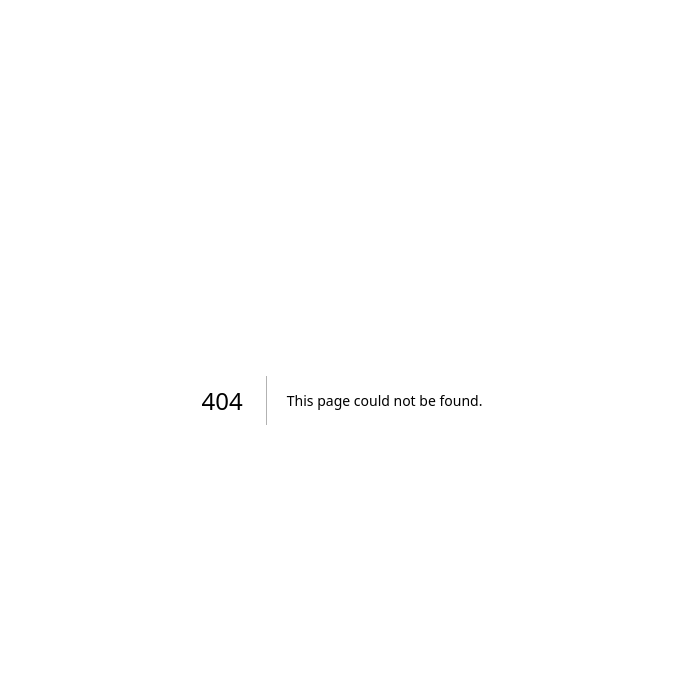
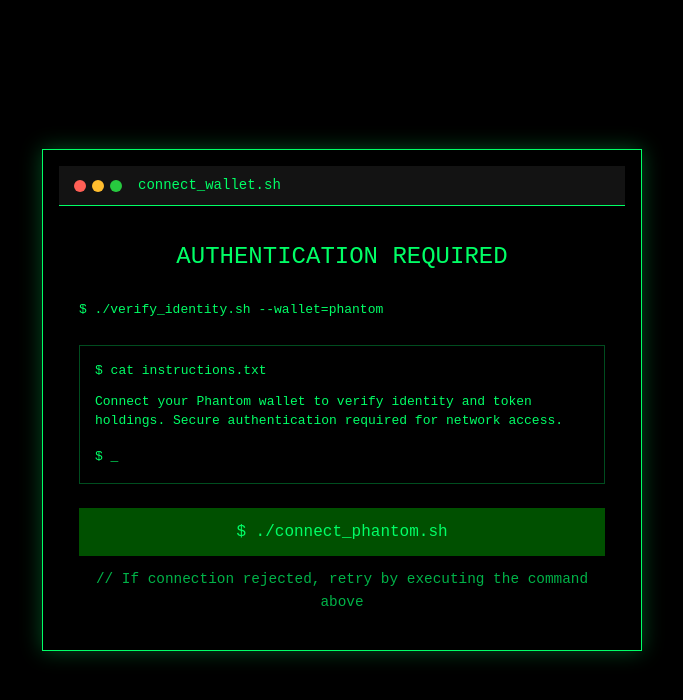
Before and after one commit to internetmemes3/terminal, a Next.js app: page /verify in a window 1280 px wide. Before the commit this address had no page. Shown: the top 700 px of the page, without its empty margins (298-981 px from the left). Built offline with nearby package versions, Linux system fonts and the light colour scheme.

Commit message:
terminal

```diff
--- a/src/app/boot/boot.css
+++ b/src/app/boot/boot.css
@@ -78,7 +78,7 @@
   margin-right: 0.5rem;
 }
 
-/* Scrollbar Styling */
+
 .boot-content::-webkit-scrollbar {
   width: 8px;
 }
--- a/src/app/components/Actions.js
+++ b/src/app/components/Actions.js
@@ -5,7 +5,7 @@
   const router = useRouter();
 
   const handleConnect = () => {
-    router.push('/boot');
+    router.push('/verify');
   };
 
   return (
--- a/src/app/styles/accessProtocol.css
+++ b/src/app/styles/accessProtocol.css
@@ -19,10 +19,12 @@
   grid-template-columns: repeat(4, 1fr);
   gap: 1rem;
   margin-bottom: 3rem;
+  padding: 1rem;
 }
 
 .protocol-step {
   border: 1px solid var(--terminal-green);
+  border-radius: 5px;
   padding: 1.5rem;
   transition: background-color 0.3s ease, transform 0.2s ease;
   cursor: pointer;
--- /dev/null
+++ b/src/app/verify/page.js
@@ -0,0 +1,77 @@
+'use client';
+import { useState, useEffect } from 'react';
+import '../terminal.css';
+import './verify.css';
+
+export default function VerifyPage() {
+  const [connecting, setConnecting] = useState(false);
+  const [showCursor, setShowCursor] = useState(true);
+
+  const handleConnect = () => {
+    setConnecting(true);
+    setTimeout(() => {
+      window.location.href = '/boot';
+    }, 1500);
+  };
+
+  useEffect(() => {
+    const cursorInterval = setInterval(() => {
+      setShowCursor(prev => !prev);
+    }, 500);
+
+    return () => {
+      clearInterval(cursorInterval);
+    };
+  }, []);
+
+  return (
+    <div className="verify-container">
+      <div className="terminal-window verify-terminal">
+        <div className="terminal-header">
+          <span className="terminal-dot dot-red"></span>
+          <span className="terminal-dot dot-yellow"></span>
+          <span className="terminal-dot dot-green"></span>
+          <span className="terminal-name">connect_wallet.sh</span>
+        </div>
+
+        <div className="terminal-content">
+          <div className="authentication-header">
+            AUTHENTICATION REQUIRED
+          </div>
+
+          <div className="command-line">
+            $ ./verify_identity.sh --wallet=phantom
+          </div>
+
+          <div className="instructions-box">
+            <div className="instructions-command">
+              $ cat instructions.txt
+            </div>
+            <div className="instructions-content">
+              Connect your Phantom wallet to verify
+              identity and token holdings.
+              Secure authentication required for
+              network access.
+            </div>
+            <div className="terminal-cursor">
+            <span className="command-prompt">$ </span>
+            <span style={{ opacity: showCursor ? 1 : 0 }}>_</span>
+          </div>
+          </div>
+
+          <button
+            className="connect-button"
+            onClick={handleConnect}
+            disabled={connecting}
+          >
+            {connecting ? 'Connecting...' : '$ ./connect_phantom.sh'}
+          </button>
+
+          <div className="help-text">
+            // If connection rejected, retry by executing the command above
+          </div>
+        </div>
+      </div>
+    </div>
+  );
+}
--- /dev/null
+++ b/src/app/verify/verify.css
@@ -0,0 +1,120 @@
+.verify-container {
+  display: flex;
+  justify-content: center;
+  align-items: center;
+  min-height: 100vh;
+  background-color: var(--background);
+  padding: 1rem;
+}
+
+.verify-terminal {
+  width: 100%;
+  max-width: 600px;
+  border: 1px solid var(--terminal-green);
+  overflow: hidden;
+  box-shadow: 0 0 20px rgba(0, 255, 102, 0.3);
+}
+
+.terminal-header {
+  background-color: #131313;
+  padding: 8px 15px;
+  display: flex;
+  align-items: center;
+  border-bottom: 1px solid var(--terminal-green);
+}
+
+.terminal-dot {
+  width: 12px;
+  height: 12px;
+  border-radius: 50%;
+  margin-right: 6px;
+}
+
+.dot-red {
+  background-color: #ff5f56;
+}
+
+.dot-yellow {
+  background-color: #ffbd2e;
+}
+
+.dot-green {
+  background-color: #27c93f;
+}
+
+.terminal-name {
+  margin-left: 10px;
+  color: var(--terminal-green);
+  font-family: monospace;
+}
+
+.terminal-content {
+  padding: 20px;
+  color: var(--terminal-green);
+  font-family: monospace;
+}
+
+.authentication-header {
+  font-size: 1.5rem;
+  margin-bottom: 1.5rem;
+  text-align: center;
+}
+
+.command-line {
+  margin-bottom: 1.5rem;
+}
+
+.instructions-box {
+  background-color: rgba(0, 0, 0, 0.5);
+  border: 1px solid rgba(0, 255, 102, 0.3);
+  padding: 15px;
+  margin-bottom: 1.5rem;
+}
+
+.instructions-command {
+  margin-bottom: 10px;
+}
+
+.instructions-content {
+  white-space: pre-line;
+  line-height: 1.5;
+}
+
+.cursor-line {
+  margin-top: 10px;
+  animation: blink 1s infinite;
+}
+
+.connect-button {
+  display: block;
+  width: 100%;
+  background-color: rgba(0, 100, 0, 0.8);
+  color: var(--terminal-green);
+  border: none;
+  padding: 15px;
+  font-family: monospace;
+  font-size: 1rem;
+  cursor: pointer;
+  margin-bottom: 0.75rem;
+  transition: background-color 0.3s;
+}
+
+.connect-button:hover {
+  background-color: rgba(0, 120, 0, 0.8);
+}
+
+.connect-button:disabled {
+  opacity: 0.7;
+  cursor: wait;
+}
+
+.help-text {
+  text-align: center;
+  color: rgba(0, 255, 102, 0.7);
+  font-size: 0.9rem;
+}
+
+@keyframes blink {
+  0%, 100% { opacity: 1; }
+  50% { opacity: 0; }
+}
```
Also changed, not shown: src/app/chat/chat.css (+73 -0 lines), src/app/chat/page.js (+48 -0 lines).
